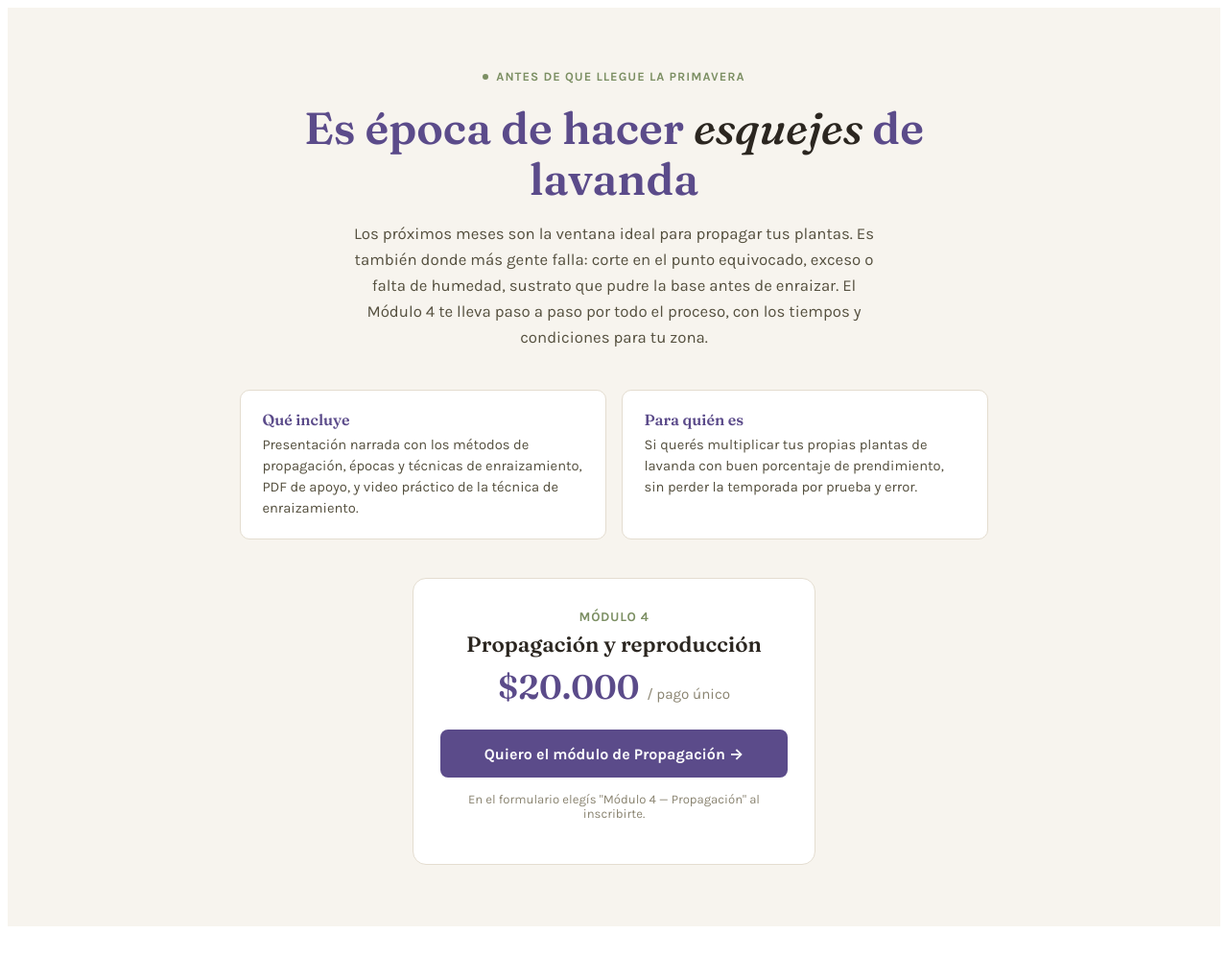
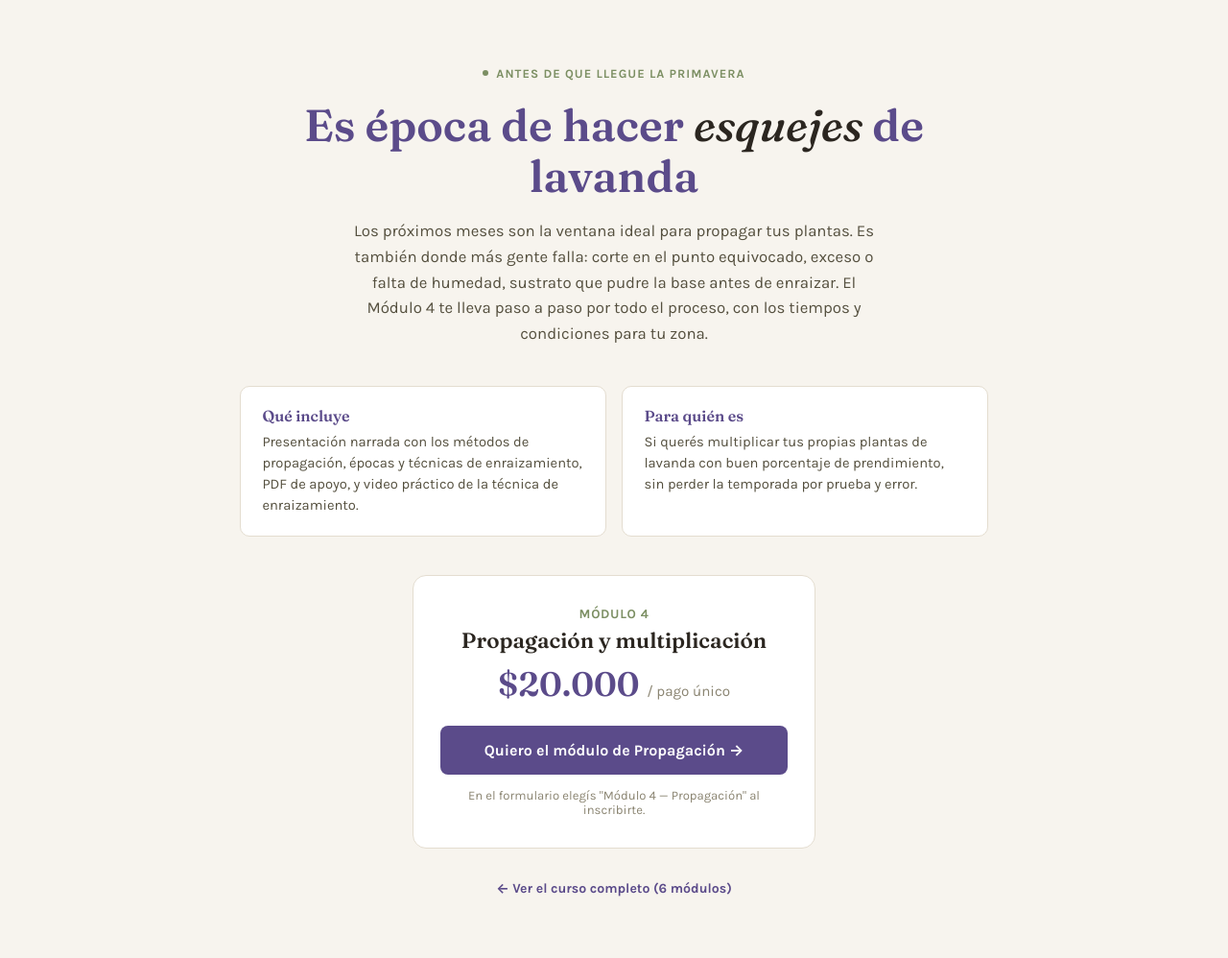
Before and after one commit to lauraarrieta4-eng/curso-lavanda, a plain HTML site: page mini-landing-propagacion.html in a window 1280 px wide. Shown: the whole page at 96% size. Before the commit the page ends 973 px from the top, so only its background shows below. Drawn offline with Linux system fonts and the light colour scheme.

Commit message:
Add files via upload

```diff
--- a/mini-landing-propagacion.html
+++ b/mini-landing-propagacion.html
@@ -1,9 +1,16 @@
-<!-- ============================================================
-     MINI LANDING — Módulo de Propagación (esquejes) / Primavera
-     Sección independiente para pegar en el sitio de Xilema.
-     Los estilos están scopeados bajo .xi-prop-section para no
-     pisar el CSS del resto de la página.
-     ============================================================ -->
+<!DOCTYPE html>
+<html lang="es">
+<head>
+  <meta charset="UTF-8">
+  <meta name="viewport" content="width=device-width, initial-scale=1.0">
+  <title>Módulo de Propagación — Curso de Lavandas</title>
+  <meta name="description" content="Módulo 4 de Propagación y Multiplicación del Curso de Introducción al Cultivo de Lavandas, disponible por separado.">
+  <style>
+    * { margin: 0; padding: 0; }
+    body { background: #f7f4ee; }
+  </style>
+</head>
+<body>
 
 <section class="xi-prop-section">
   <style>
@@ -168,6 +175,21 @@
       color: #8a8471;
       margin-top: 0.9rem;
     }
+
+    .xi-prop-back {
+      margin-top: 2rem;
+      font-size: 0.88rem;
+    }
+
+    .xi-prop-back a {
+      color: var(--xi-lavanda);
+      text-decoration: none;
+      font-weight: 700;
+    }
+
+    .xi-prop-back a:hover {
+      text-decoration: underline;
+    }
   </style>
 
   <link rel="preconnect" href="https://fonts.googleapis.com">
@@ -197,12 +219,19 @@
 
     <div class="xi-prop-offer">
       <div class="xi-prop-offer-label">Módulo 4</div>
-      <p class="xi-prop-offer-name">Propagación y reproducción</p>
+      <p class="xi-prop-offer-name">Propagación y multiplicación</p>
       <p class="xi-prop-offer-price">$20.000 <span>/ pago único</span></p>
       <a class="xi-prop-cta" href="https://forms.gle/GcpDHgUaftxMhcFy8" target="_blank" rel="noopener">
         Quiero el módulo de Propagación →
       </a>
       <p class="xi-prop-note">En el formulario elegís "Módulo 4 — Propagación" al inscribirte.</p>
     </div>
+
+    <p class="xi-prop-back">
+      <a href="https://lauraarrieta4-eng.github.io/curso-lavanda/">← Ver el curso completo (6 módulos)</a>
+    </p>
   </div>
 </section>
+
+</body>
+</html>
```
